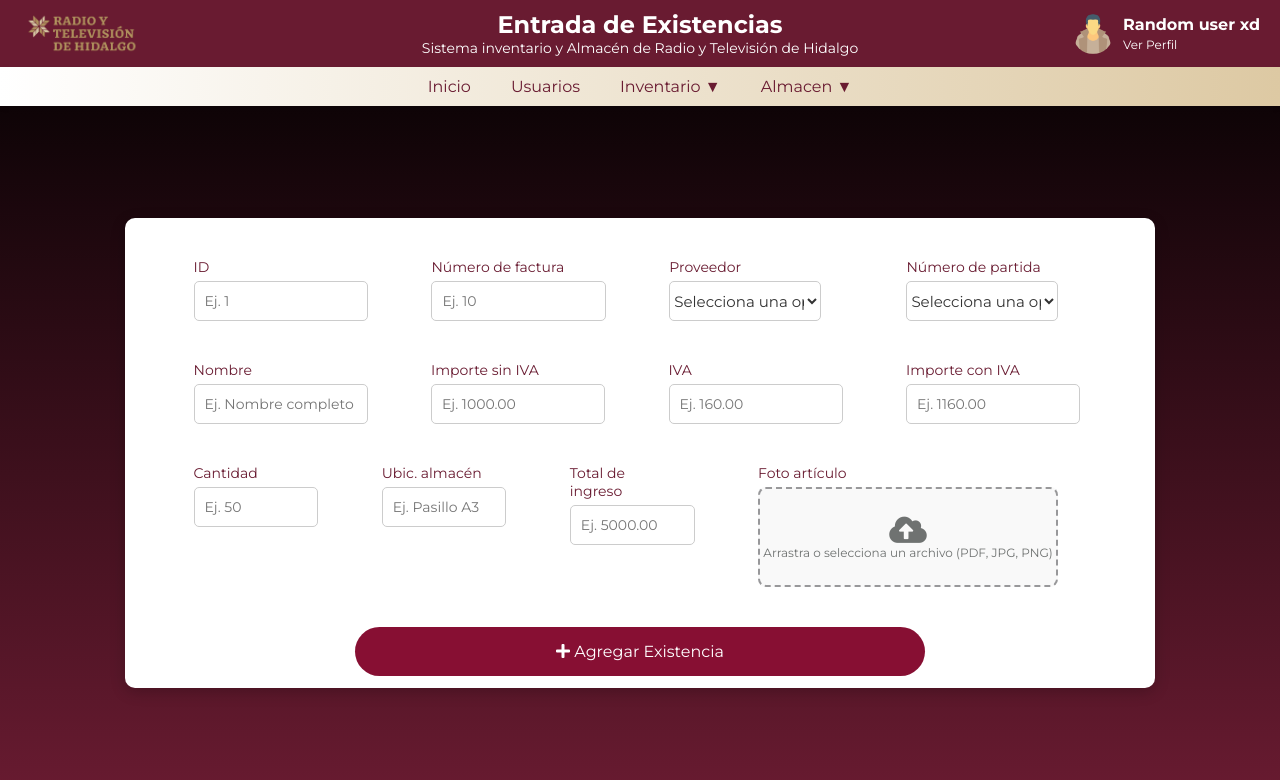
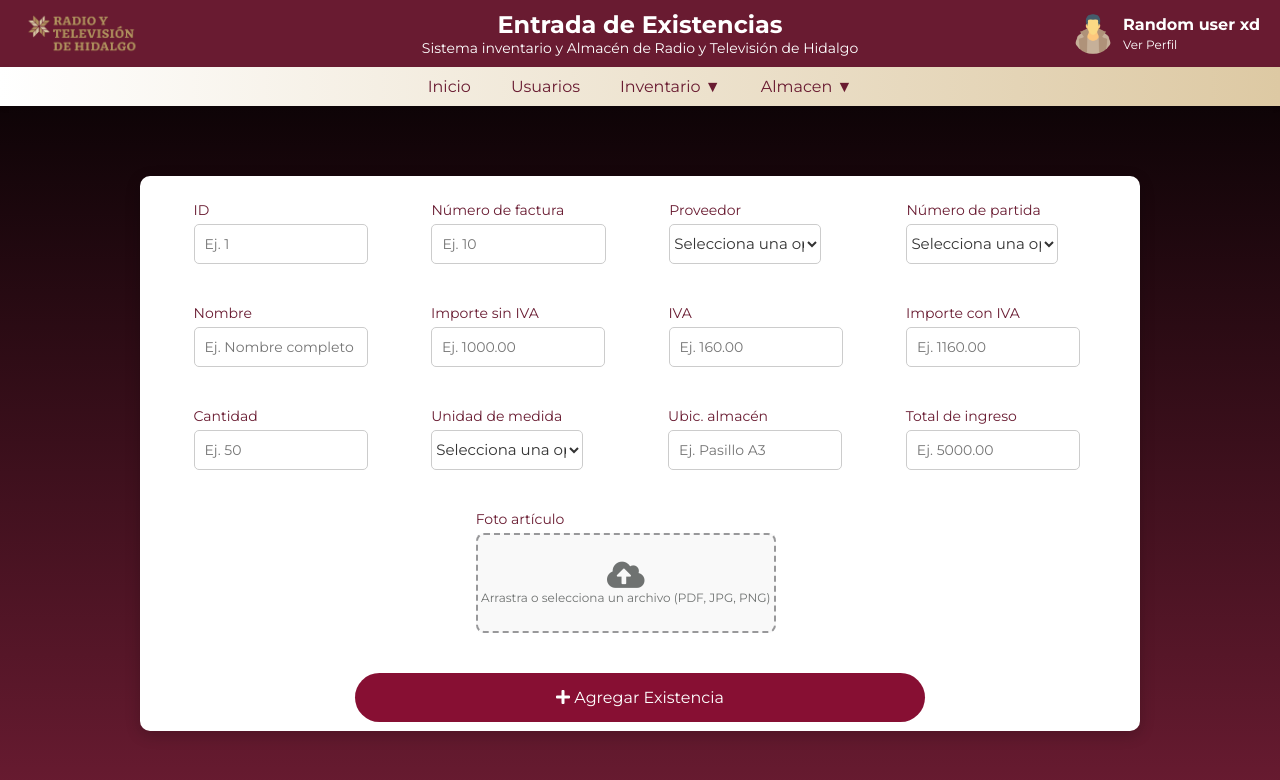
Before and after one commit to CrisOjeda9/almacenes-inventario-vue, a Vue app: page /newexistencia in a window 1280 px wide. Shown: the top 780 px of the page. Built offline with nearby package versions, Linux system fonts and the light colour scheme.

Commit message:
correccion de select

```diff
--- a/src/components/existencia.vue
+++ b/src/components/existencia.vue
@@ -324,7 +324,7 @@ export default {
         },
         redirectToAddPoliza() {
             // Aquí defines la ruta a la que quieres redirigir al hacer clic en el botón
-            this.$router.push('/newpoliza');
+            this.$router.push('/newexistencia');
         },
 
 
--- a/src/components/home.vue
+++ b/src/components/home.vue
@@ -51,7 +51,7 @@
                     <button @click="navigateTo('users')">Solicitud de material</button>
                     <button @click="navigateTo('users')">Agregar un bien para inventario</button>
                     <button @click="navigateTo('users')">Salida de existencias</button>
-                    <button @click="navigateTo('users')">Entrada de existencias</button>
+                    <button @click="navigateTo('existencia')">Entrada de existencias</button>
                     <button @click="navigateTo('users')">Recepcion de solicitudes</button>
                     <button @click="navigateTo('proveedor')">Ver proveedores</button>
                     <button @click="navigateTo('factura')">Facturas</button>
--- a/src/components/newexistencia.vue
+++ b/src/components/newexistencia.vue
@@ -134,6 +134,24 @@
                             required />
                     </div>
 
+
+                    <!-- Unidad de medida -->
+                    <div class="form-field">
+                        <label for="unidadmedida">Unidad de medida</label>
+                        <select id="unidadmedida" v-model="form.unidadmedida" required>
+                            <option value="" disabled>Selecciona una opción</option>
+                            <option value="piezas">Piezas</option>
+                            <option value="paquetes">Paquetes</option>
+                            <option value="cajas">Cajas</option>
+                            <option value="kilogramos">Kilogramos</option>
+                            <option value="litros">Litros</option>
+                            <option value="metros">Metros</option>
+                            <option value="rollos">Rollos</option>
+                            <option value="bultos">Bultos</option>
+                        </select>
+                    </div>
+
+
                     <!-- Ubicación en almacén -->
                     <div class="form-field">
                         <label for="ubicacionAlmacen">Ubic. almacén</label>
@@ -148,6 +166,9 @@
                             v-model="form.totalIngreso" required />
                     </div>
 
+
+                </div>
+                <div class="form-row">
                     <!-- Foto artículo -->
                     <div class="form-field">
                         <label for="fotoArticulo">Foto artículo</label>
@@ -188,7 +209,8 @@ export default {
                 importeSinIVA: "",          // Importe sin IVA
                 iva: "",                    // IVA
                 importeConIVA: "",          // Importe con IVA
-                cantidad: "",               // Cantidad
+                cantidad: "",
+                unidadmedida:"",               // Cantidad
                 ubicacionAlmacen: "",       // Ubicación en almacén
                 totalIngreso: "",           // Total de ingreso
                 fotoArticulo: null          // Foto del artículo (archivo)
@@ -278,6 +300,7 @@ export default {
     background: linear-gradient(to bottom, #000000, #691B31);
     flex-direction: column;
     color: white;
+    overflow-x: hidden;
 }
 
 /* Menú de navegación */
@@ -417,11 +440,11 @@ export default {
 
 form {
     background: white;
-    padding: 40px;
+    padding: 25px;
     padding-bottom: 80px;
     border-radius: 10px;
     width: 100%;
-    height: 350px;
+    height: 450px;
     max-width: 950px;
     color: black;
     box-shadow: 0 4px 15px rgba(0, 0, 0, 0.2);
```
